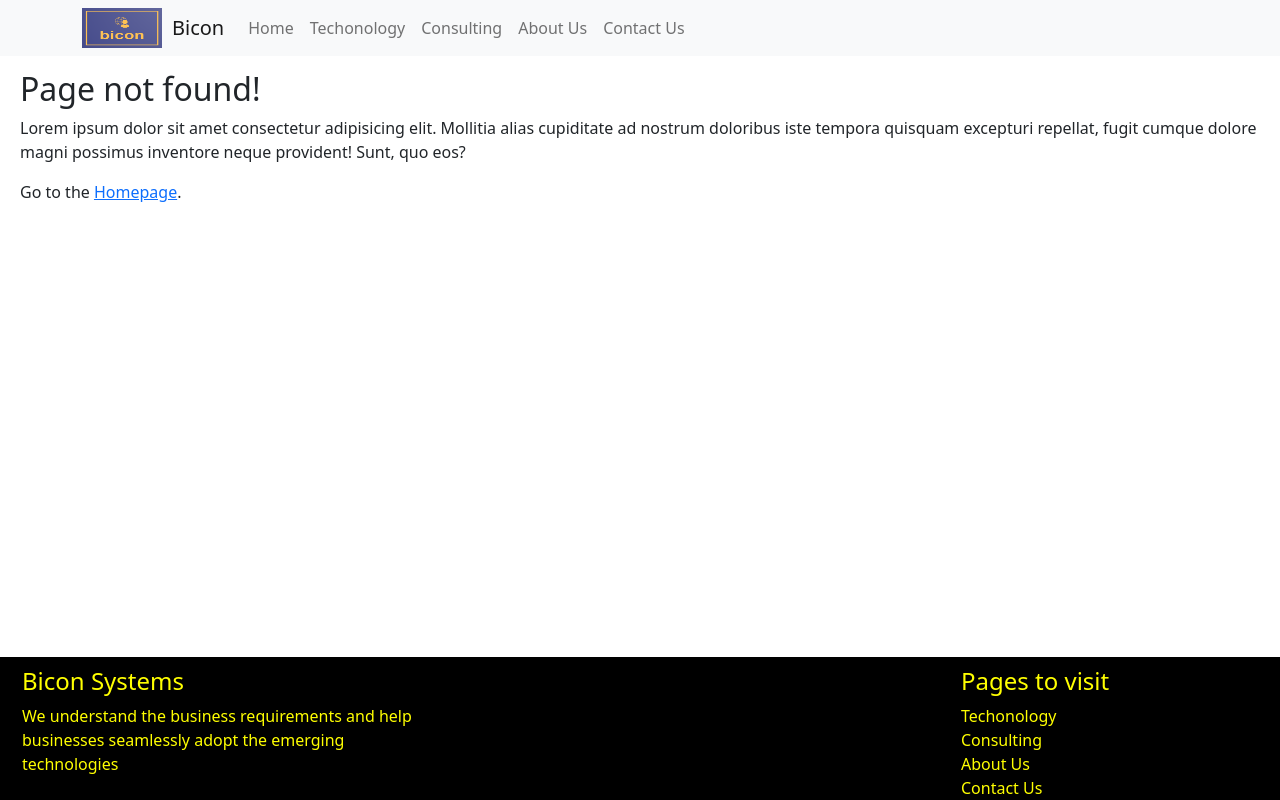
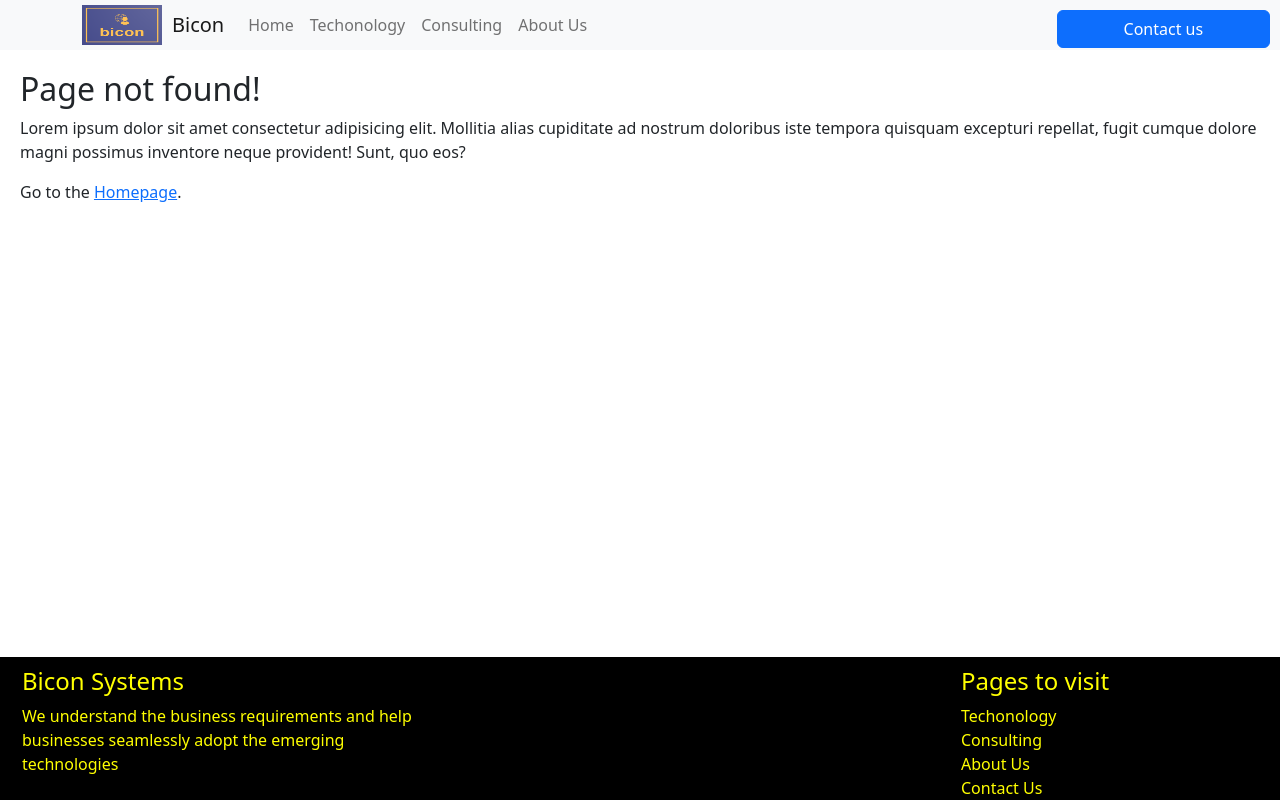
Before and after one commit to baluonline/bicon-temp, a React (Create React App) app: page /bicon/ in a window 1280 px wide. Built offline with nearby package versions, Linux system fonts and the light colour scheme.

Commit message:
Developed contact us and footer

```diff
--- a/src/App.css
+++ b/src/App.css
@@ -59,19 +59,36 @@ header {
 
 footer {
   background-color: #F3F3F3;
-    padding-top: 10px;
-    padding-bottom: 0px;
-    /* position:relative; */
-    bottom:0;
-    width:100%;
+  padding-top: 10px;
+  padding-bottom: 0px;
+  /* position:relative; */
+  bottom: 0;
+  width: 100%;
 }
 
 main {
   flex: 1 0 auto;
   margin: 20px;
 }
-.root-layout{
+
+.root-layout {
   display: flex;
   flex-direction: column;
   height: 100vh;
 }
+
+.contact-us-header {
+  right: 10px;
+  position: absolute;
+  margin: 10px;
+  margin-inline: auto;
+}
+
+@media screen and (max-width: 600px) {
+  .contact-us-header {
+    display: flex;
+    width: fit-content;
+    /* right: 100px; */
+    margin-inline: auto;
+  }
+}
--- a/src/layouts/RootLayout.js
+++ b/src/layouts/RootLayout.js
@@ -1,4 +1,4 @@
-import { Outlet, NavLink, Link } from "react-router-dom";
+import { Outlet, NavLink, Link, useNavigate   } from "react-router-dom";
 import Container from "react-bootstrap/Container";
 import Nav from "react-bootstrap/Nav";
 import Navbar from "react-bootstrap/Navbar";
@@ -7,11 +7,16 @@ import logo from "..//images/logo.png";
 import "../styles/footer.scss";
 import Footer from "./Footer";
 
+
 export default function RootLayout() {
+  const navigate = useNavigate();
+  const clickContactUs = () => {
+    navigate("/contact")
+  }
   return (
     <div className="root-layout">
-      <header>
-        <Navbar bg="light" expand="lg">
+      <header className="col-12 d-flex">
+        <Navbar className="col-12 " bg="light" expand="lg">
           <Container>
             <img href="/" className="App-logo" src={logo} />
             <Navbar.Brand as={Link} to="/">
@@ -32,15 +37,26 @@ export default function RootLayout() {
                 <Nav.Link as={Link} to="/about">
                   About Us
                 </Nav.Link>
-                <Nav.Link as={Link} to="/contact">
+                {/* <Nav.Link as={Link} to="/contact">
                   Contact Us
-                </Nav.Link>
+                </Nav.Link> */}
               </Nav>
             </Navbar.Collapse>
           </Container>
         </Navbar>
+        <button
+          type="button"
+          onClick={clickContactUs}
+          bg="none"
+          className="btn btn-primary contact-us-header col-2 primary"
+        >
+          Contact us
+          {/* <Nav.Link  as={Link} to="/contact">
+            Contact Us
+          </Nav.Link> */}
+        </button>
       </header>
-      <main  className="root-container">
+      <main className="root-container">
         <Outlet />
       </main>
       <footer id="footer">
```
